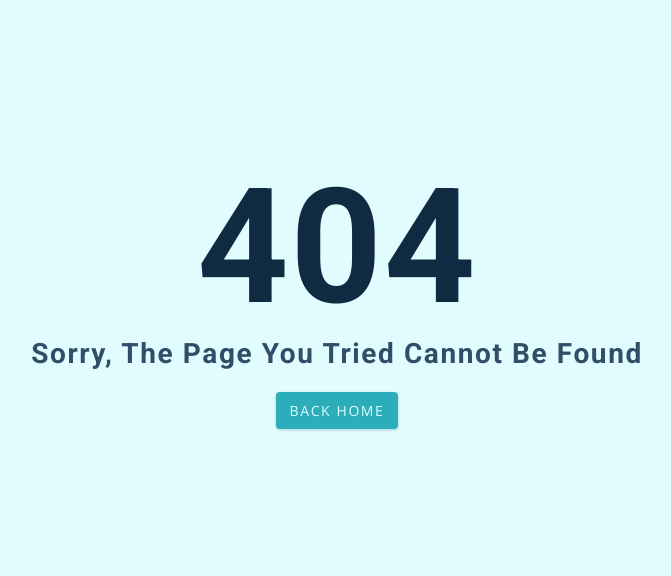
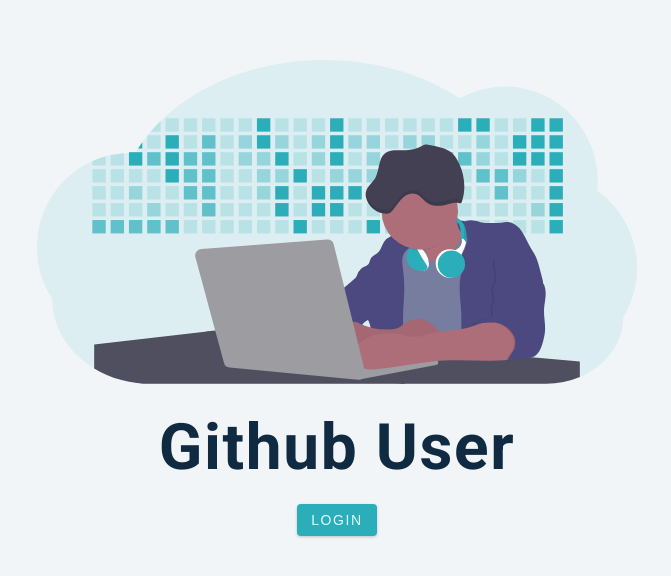
Before and after one commit to iahmediibrahim/github-search-users, a React (Create React App) app: page /login in a window 1280 px wide. Before the commit this address had no page. Shown: the part 102-678 px from the top of the page, without its empty margins (303-974 px from the left). Built offline with nearby package versions, Linux system fonts and the light colour scheme.

Commit message:
init login and dashboard

```diff
--- a/src/App.js
+++ b/src/App.js
@@ -10,7 +10,7 @@ function App() {
 				<Route path='/' exact>
 					<Dashboard />
 				</Route>
-				<Route path='login'>
+				<Route path='/login'>
 					<Login />
 				</Route>
 				<Route path='*'>
--- a/src/pages/Dashboard.js
+++ b/src/pages/Dashboard.js
@@ -1,13 +1,17 @@
-import React from 'react';
-import { Info, Repos, User, Search, Navbar } from '../components';
-import loadingImage from '../images/preloader.gif';
-import { GithubContext } from '../context/context';
+import React from 'react'
+import { Info, Navbar, Repos, Search, User } from '../components'
+// import loadingImage from '../images/preloader.gif';
+// import { GithubContext } from '../context/context';
 const Dashboard = () => {
-  return (
-    <main>
-      <h2>Dashboard Page</h2>
-    </main>
-  );
-};
+	return (
+		<main>
+			<Navbar />
+			<Search />
+			<Info />
+			<User />
+			<Repos />
+		</main>
+	)
+}
 
-export default Dashboard;
+export default Dashboard
--- a/src/pages/Login.js
+++ b/src/pages/Login.js
@@ -1,10 +1,18 @@
-import React from 'react';
-import { useAuth0 } from '@auth0/auth0-react';
-import styled from 'styled-components';
-import loginImg from '../images/login-img.svg';
+import React from 'react'
+// import { useAuth0 } from '@auth0/auth0-react';
+import styled from 'styled-components'
+import loginImg from '../images/login-img.svg'
 const Login = () => {
-  return <h2>login page</h2>;
-};
+	return (
+		<Wrapper>
+			<div className='container'>
+				<img src={loginImg} alt='github user' />
+				<h1>Github user</h1>
+				<button className='btn'>Login</button>
+			</div>
+		</Wrapper>
+	)
+}
 const Wrapper = styled.section`
 	min-height: 100vh;
 	display: grid;
@@ -20,5 +28,5 @@ const Wrapper = styled.section`
 	h1 {
 		margin-bottom: 1.5rem;
 	}
-`;
-export default Login;
+`
+export default Login
```
Lines whose indentation alone changed are shown as unchanged.
